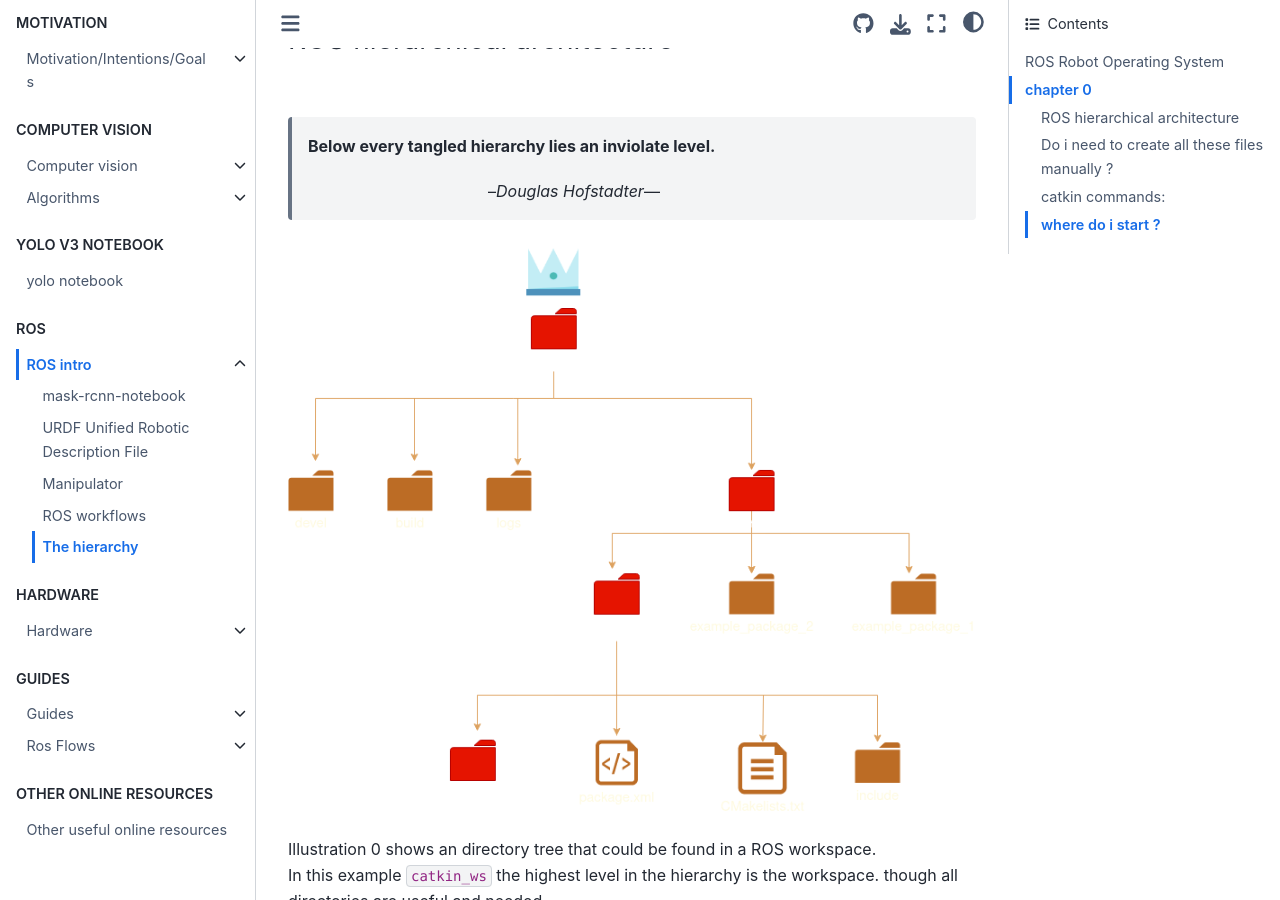
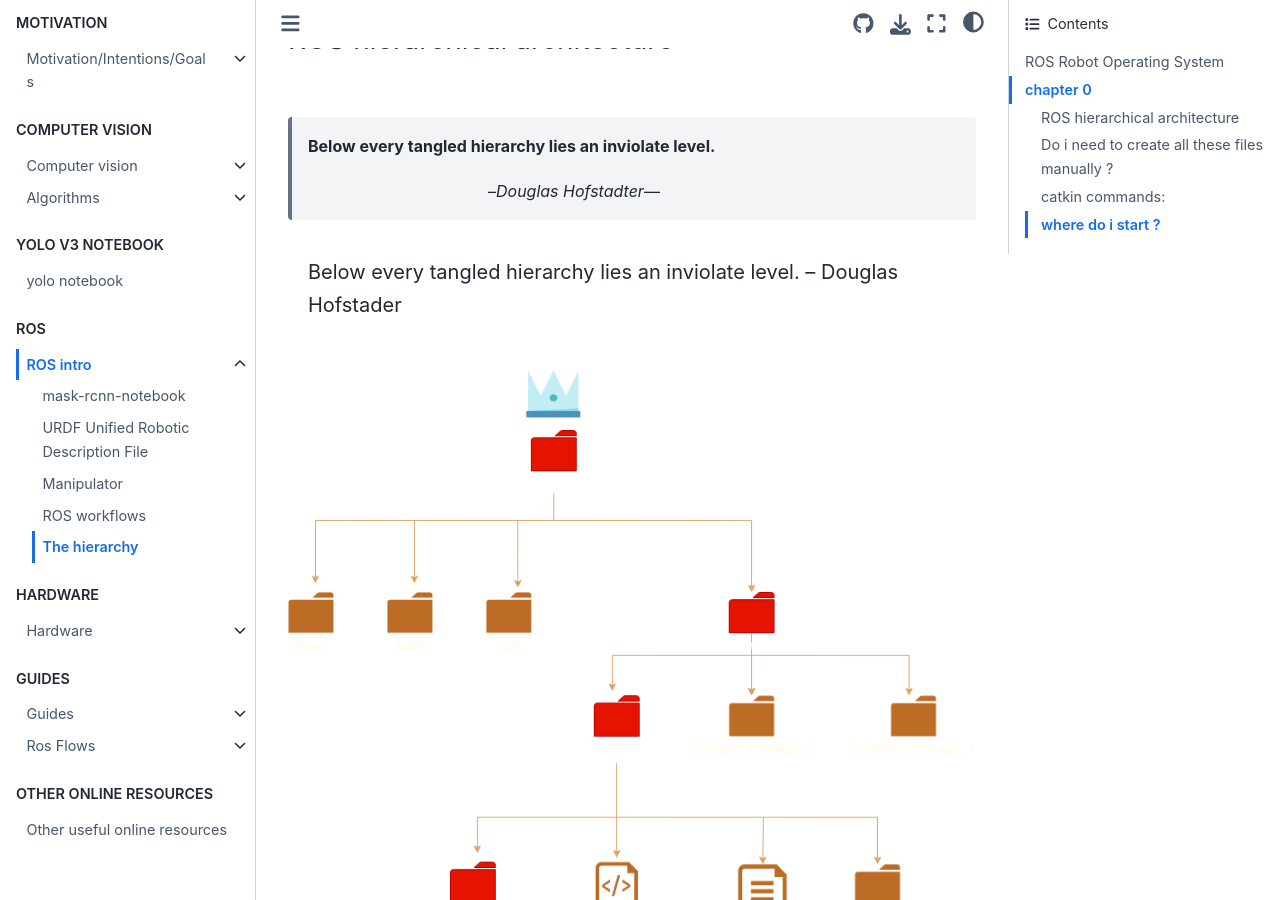
Before and after one commit to flippybit/bery-bot, a Jupyter Book: the page built from docs/ros/the-hiearchy.md, in a window 1280 px wide and 900 px high, scrolled down 565 px. Built offline with Jupyter Book 1.0.4 settings and Sphinx 7.4.7 and the Sphinx Book theme 1.1.4, drawn with Linux system fonts in a browser that asks for light colours; pages that are not in the unit, such as notebooks, are missing from menus.

Commit message:
testing epigraph

````diff
--- a/docs/ros/the-hiearchy.md
+++ b/docs/ros/the-hiearchy.md
@@ -17,6 +17,11 @@ ROS was born in an effort to stop reinventing the wheel in every robot project,
 >**Below every tangled hierarchy lies an inviolate level.**
 >
 >  &nbsp; &nbsp; &nbsp; &nbsp; &nbsp; &nbsp;  &nbsp; &nbsp; &nbsp; &nbsp; &nbsp; &nbsp; &nbsp; &nbsp; &nbsp; &nbsp; &nbsp; &nbsp; &nbsp; &nbsp; --*Douglas Hofstadter*---
+
+```{epigraph}
+Below every tangled hierarchy lies an inviolate level.
+-- Douglas Hofstader
+```
 
  ![ROS-file-hierarchy](../imgs/anarquia.png)
 
````
